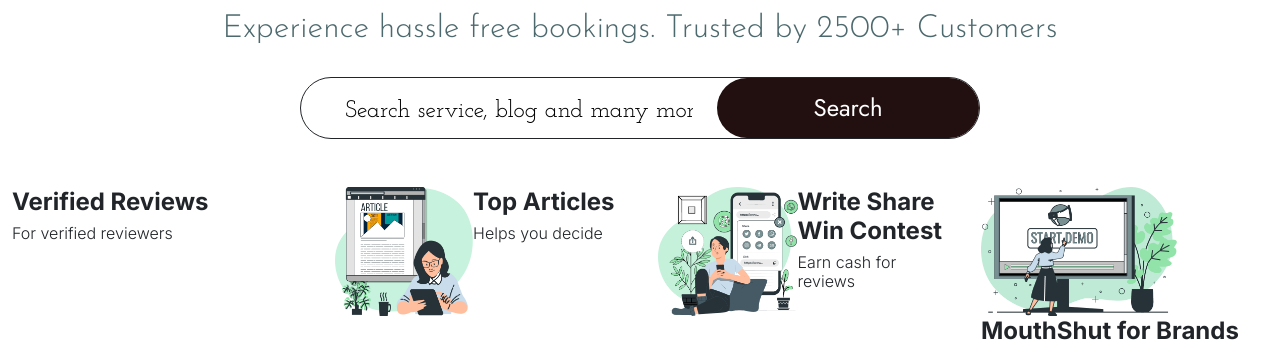
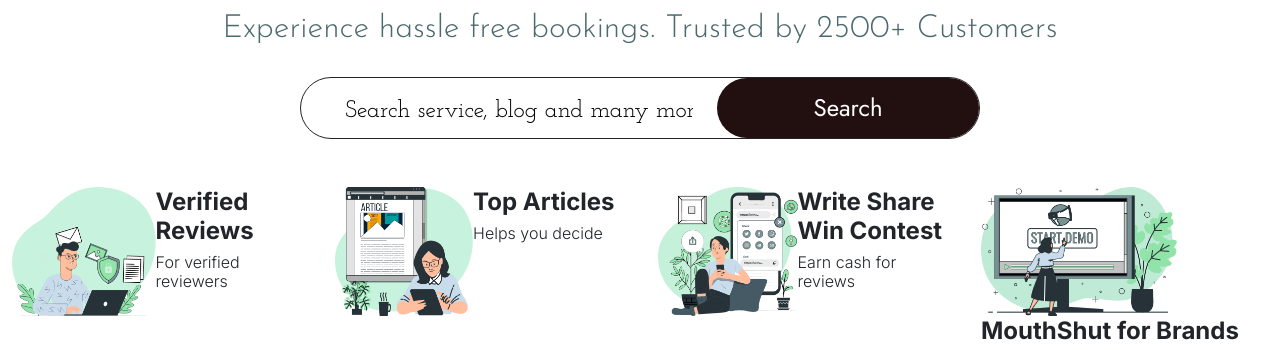
Before and after one commit to DiazepamTroilus/fliqa, a plain HTML site: page index.html in a window 1280 px wide. Shown: the part 796-1146 px from the top of the page. Drawn offline with nearby package versions, Linux system fonts and the light colour scheme; the site is published under a folder, as on GitHub Pages, so addresses that start at the root find nothing.

Commit message:
Update index.html

```diff
--- a/index.html
+++ b/index.html
@@ -93,7 +93,7 @@
     <div class="container-fluid">
         <div class="row pt-5">
             <div class="col">
-                <img src="/images/image4.png" class="image5" alt="">
+                <img src="images/image4.png" class="image5" alt="">
                 <h3 class="mx-auto">Verified Reviews</h3>
                 <p class="desca">For verified reviewers</p>
             </div>
```
